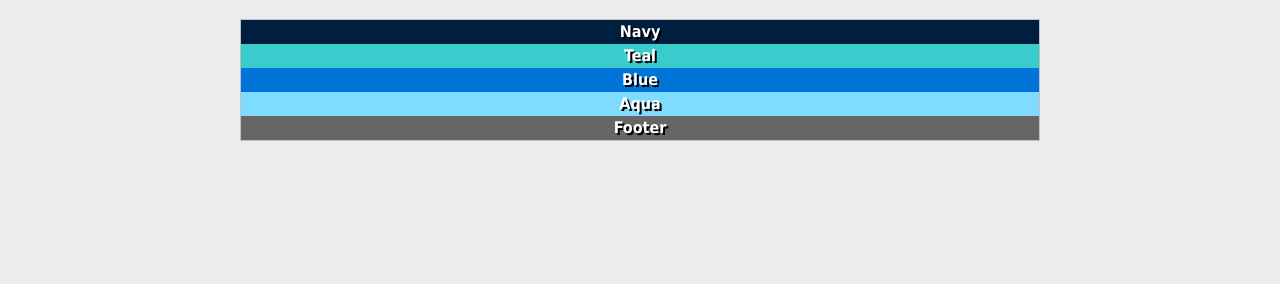
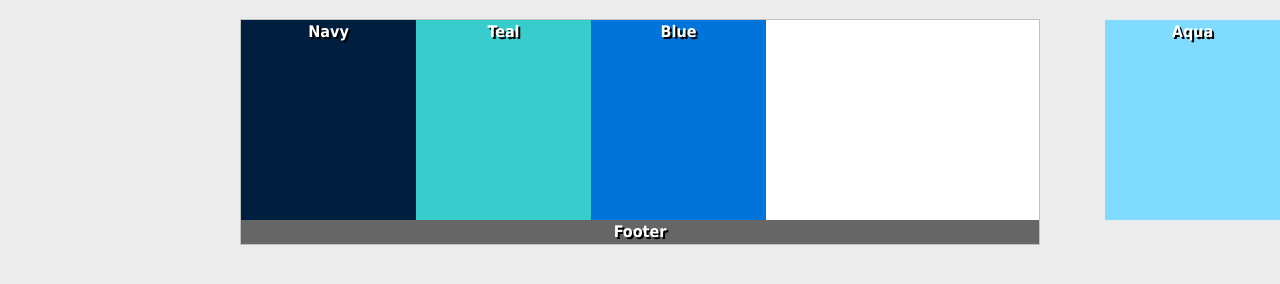
Before and after one commit to jlmiller4/ifsc-1310, a plain HTML site: page positioning-lab/float-2.html in a window 1280 px wide. Shown: the part 148-432 px from the top of the page. Drawn offline with Linux system fonts and the light colour scheme.

Commit message:
Attempted Float 2

```diff
--- a/positioning-lab/float-2.html
+++ b/positioning-lab/float-2.html
@@ -33,18 +33,33 @@
       text-shadow: 2px 2px #000;
     }
     #navy {
+      float:left;
+      width:175px;
+      height:200px;
       background-color: #001f3f;
     }
     #teal {
+      float:left;
+      width:175px;
+      height:200px;
       background-color: #39CCCC;
     }
     #blue {
+      float:left;
+      width:175px;
+      height:200px;
       background-color: #0074D9;
     }
     #aqua {
+      position:absolute;
+      top:5;
+      right:0;
+      width:175px;
+      height:200px;
       background-color: #7FDBFF;
     }
     #footer {
+      clear:both;
       background-color: #666;
     }
     h1 {
```
